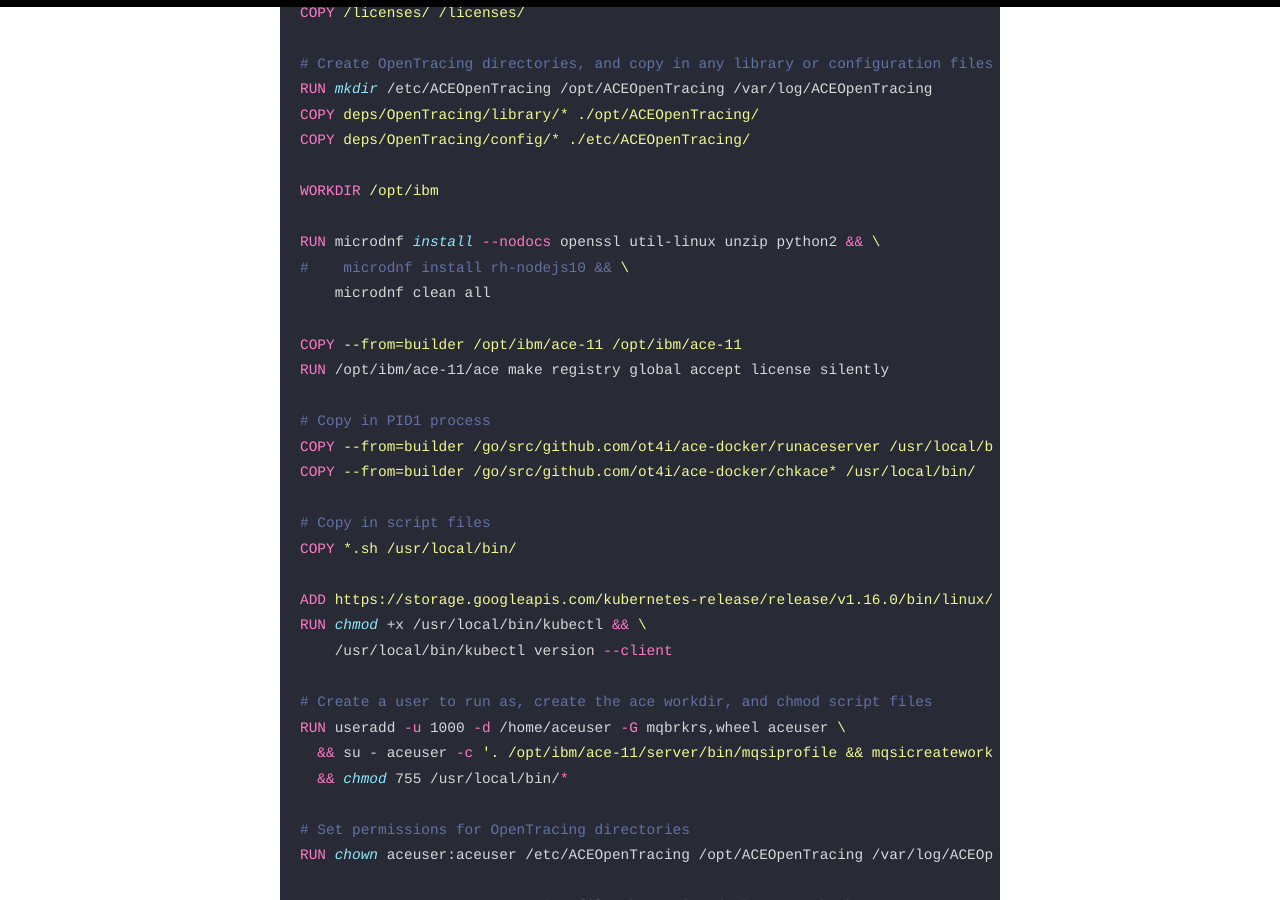
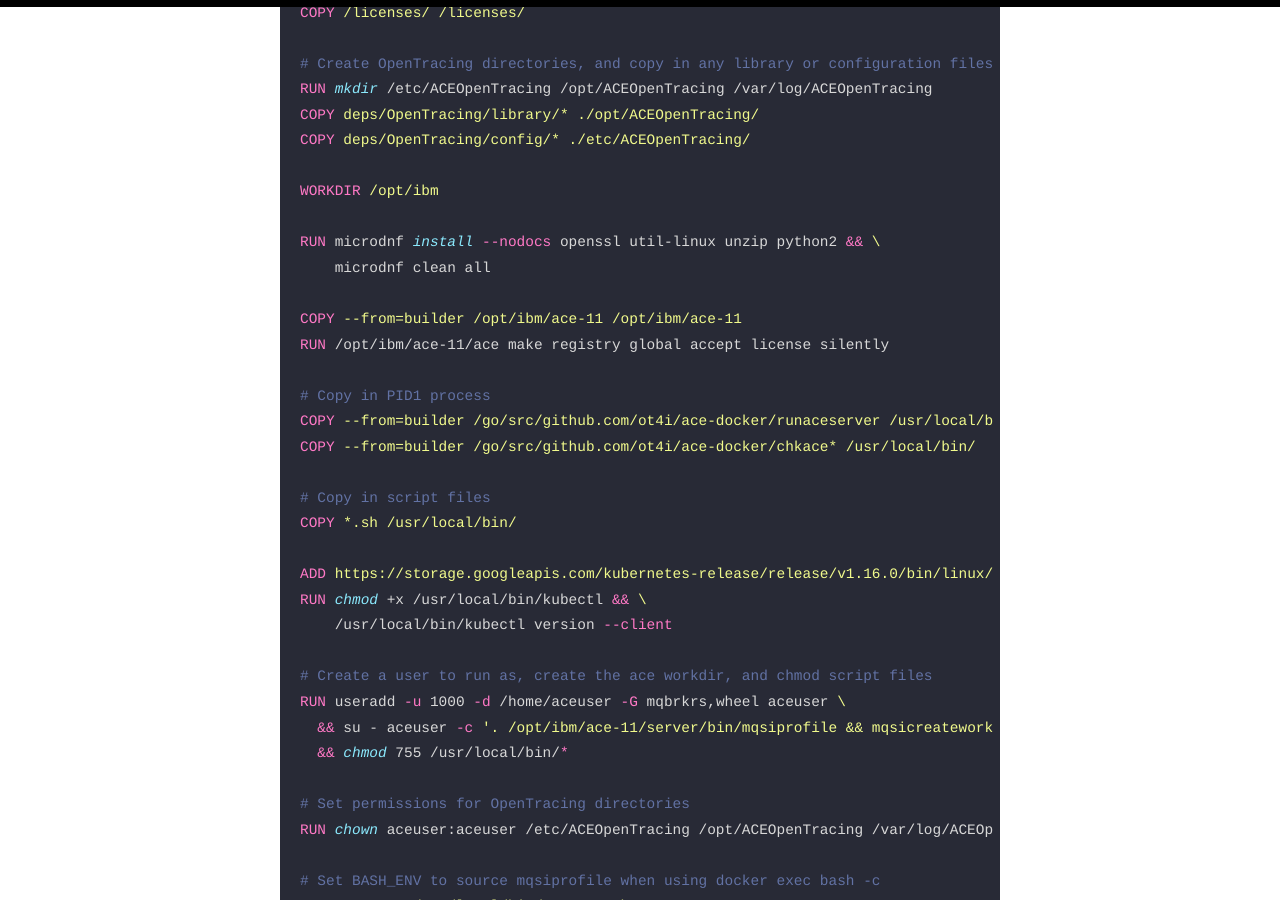
Before and after one commit to RashidAljohani/localhost, a Jekyll site: the page built from _posts/2020-05-17-build-custom-intergration-runtime.md, in a window 1280 px wide and 900 px high, scrolled down 2564 px. Built offline with Jekyll 4.4.1, drawn with Linux system fonts in a browser that asks for light colours; comment, search, counter and statistics services are not loaded.

Commit message:
Update the Dockerfile

```diff
--- a/_posts/2020-05-17-build-custom-intergration-runtime.md
+++ b/_posts/2020-05-17-build-custom-intergration-runtime.md
@@ -90,7 +90,6 @@
 WORKDIR /opt/ibm
 
 RUN microdnf install --nodocs openssl util-linux unzip python2 && \
-#    microdnf install rh-nodejs10 && \
     microdnf clean all
 
 COPY --from=builder /opt/ibm/ace-11 /opt/ibm/ace-11
```
